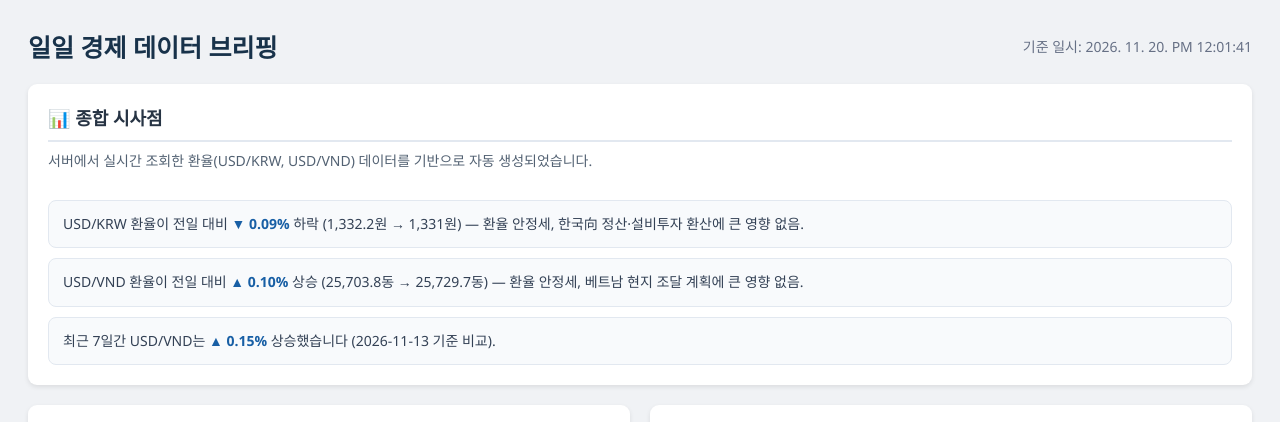
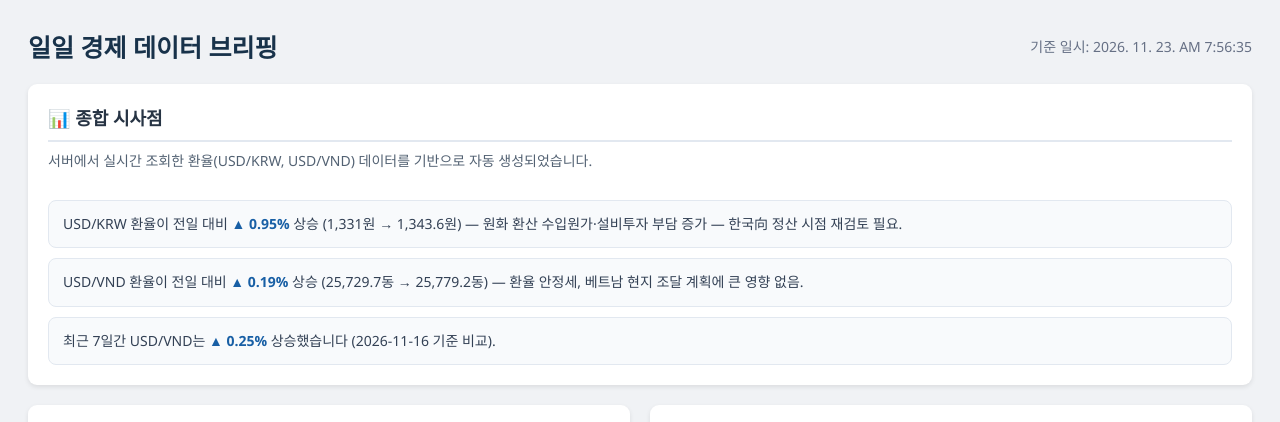
Before and after one commit to swnamvgsi-cmd/automation-reports, a plain HTML site: page economy.html in a window 1280 px wide. Shown: the top 422 px of the page. Drawn offline with Linux system fonts and the light colour scheme.

Commit message:
update: Economy Briefing 2026-11-23 07:56

```diff
--- a/economy.html
+++ b/economy.html
@@ -28,14 +28,14 @@
 <body><div class="container">
   <div class="header">
     <h1>일일 경제 데이터 브리핑</h1>
-    <div class="timestamp"><span>기준 일시</span>: 2026. 11. 20. PM 12:01:41</div>
+    <div class="timestamp"><span>기준 일시</span>: 2026. 11. 23. AM 7:56:35</div>
   </div>
   <section class="card implications">
     <div class="card-header"><h2>📊 종합 시사점</h2><p>서버에서 실시간 조회한 환율(USD/KRW, USD/VND) 데이터를 기반으로 자동 생성되었습니다.</p></div>
     <ul class="implication-list">
-      <li>USD/KRW 환율이 전일 대비 <strong>▼ 0.09%</strong> 하락 (1,332.2원 → 1,331원) — 환율 안정세, 한국向 정산·설비투자 환산에 큰 영향 없음.</li>
-      <li>USD/VND 환율이 전일 대비 <strong>▲ 0.10%</strong> 상승 (25,703.8동 → 25,729.7동) — 환율 안정세, 베트남 현지 조달 계획에 큰 영향 없음.</li>
-      <li>최근 7일간 USD/VND는 <strong>▲ 0.15%</strong> 상승했습니다 (2026-11-13 기준 비교).</li>
+      <li>USD/KRW 환율이 전일 대비 <strong>▲ 0.95%</strong> 상승 (1,331원 → 1,343.6원) — 원화 환산 수입원가·설비투자 부담 증가 — 한국向 정산 시점 재검토 필요.</li>
+      <li>USD/VND 환율이 전일 대비 <strong>▲ 0.19%</strong> 상승 (25,729.7동 → 25,779.2동) — 환율 안정세, 베트남 현지 조달 계획에 큰 영향 없음.</li>
+      <li>최근 7일간 USD/VND는 <strong>▲ 0.25%</strong> 상승했습니다 (2026-11-16 기준 비교).</li>
     </ul>
   </section>
   <div class="grid">
```
